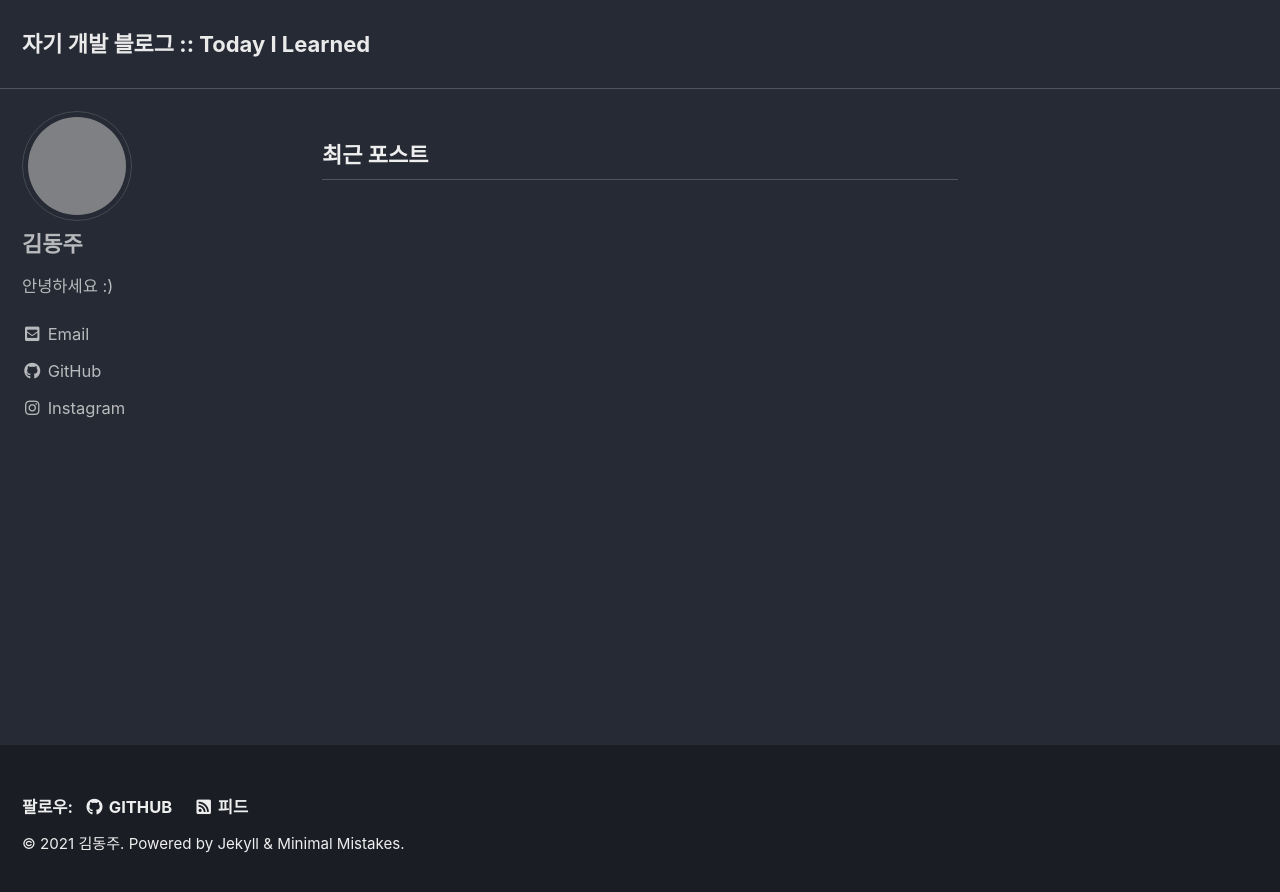
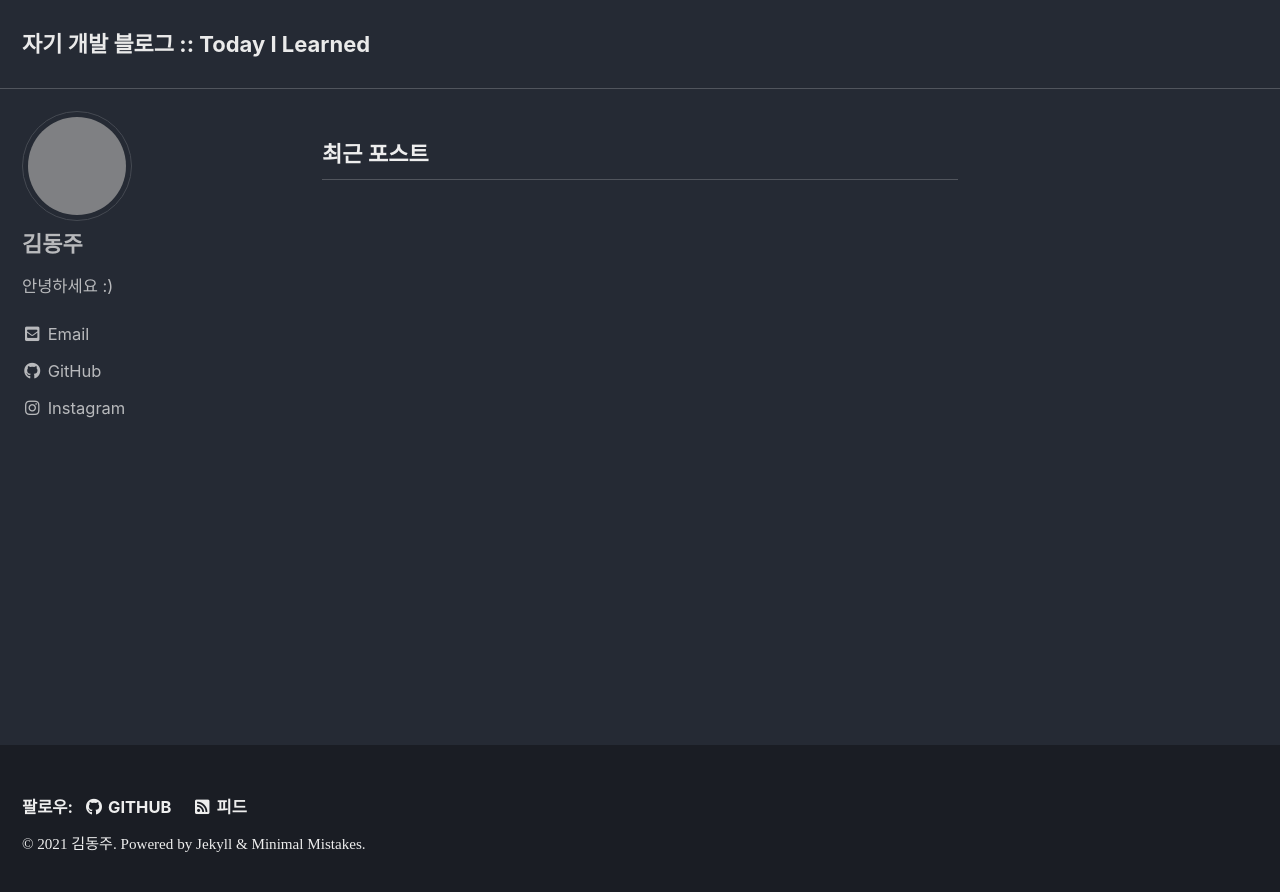
Before and after one commit to Hepheir/archived-hepheir.github.io, a Jekyll site: the page built from index.html, in a window 1280 px wide. Shown: the top 892 px of the page. Built offline with Jekyll 4.4.1, drawn with Linux system fonts in a browser that asks for light colours; cached includes are drawn as plain includes; some web fonts are replaced; the list of posts is cut into pages by our own code; grey boxes are pictures that could not be loaded.

Commit message:
theme: Change font
sans-serif -> Cafe24Oneprettynight

```diff
--- a/_sass/minimal-mistakes/_variables.scss
+++ b/_sass/minimal-mistakes/_variables.scss
@@ -29,8 +29,18 @@
 $calisto: "Calisto MT", serif !default;
 $garamond: Garamond, serif !default;
 
-$global-font-family: $sans-serif !default;
-$header-font-family: $sans-serif !default;
+/* Cafe24Oneprettynight */
+@font-face {
+   font-family: 'Cafe24Oneprettynight';
+   src: local('Cafe24Oneprettynight'), url('https://cdn.jsdelivr.net/gh/projectnoonnu/noonfonts_twelve@1.1/Cafe24Oneprettynight.woff') format('woff');
+   font-weight: normal;
+   font-style: normal;
+   font-display: swap;
+}
+$Cafe24Oneprettynight: Cafe24Oneprettynight;
+
+$global-font-family: $Cafe24Oneprettynight !default;
+$header-font-family: $Cafe24Oneprettynight !default;
 $caption-font-family: $serif !default;
 
 /* type scale */
```
